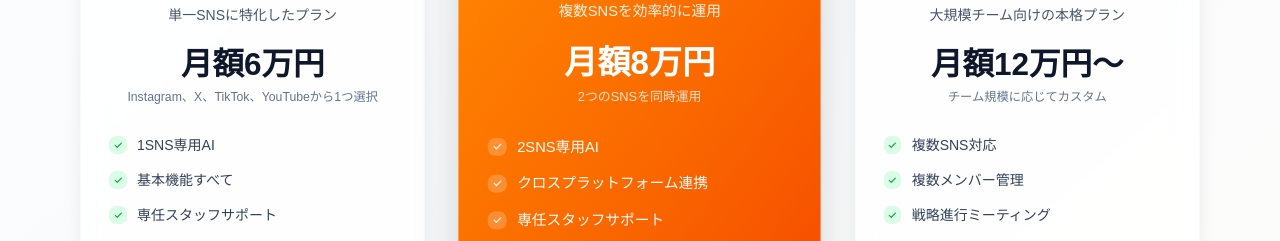
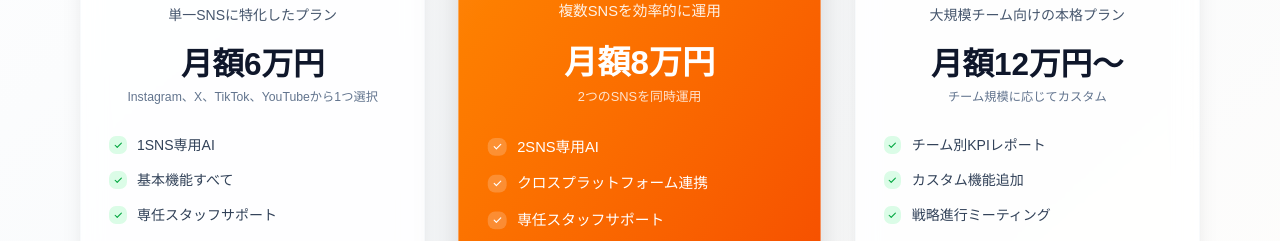
Before and after one commit to mogcia-app/signal-hp, a Next.js app: page / in a window 1280 px wide. Shown: the part 7800-8041 px from the top of the page. Built offline with nearby package versions, Linux system fonts and the light colour scheme; no server answers.

Commit message:
Update team plan features: remove SNS-related features, add custom features

```diff
--- a/src/app/page.tsx
+++ b/src/app/page.tsx
@@ -1111,7 +1111,7 @@ export default function Home() {
                 <path fillRule="evenodd" d="M16.707 5.293a1 1 0 010 1.414l-8 8a1 1 0 01-1.414 0l-4-4a1 1 0 011.414-1.414L8 12.586l7.293-7.293a1 1 0 011.414 0z" clipRule="evenodd" />
               </svg>
             </div>
-            <span className="text-slate-700">複数SNS対応</span>
+            <span className="text-slate-700">チーム別KPIレポート</span>
           </div>
 
           <div className="flex items-center">
@@ -1120,7 +1120,7 @@ export default function Home() {
                 <path fillRule="evenodd" d="M16.707 5.293a1 1 0 010 1.414l-8 8a1 1 0 01-1.414 0l-4-4a1 1 0 011.414-1.414L8 12.586l7.293-7.293a1 1 0 011.414 0z" clipRule="evenodd" />
               </svg>
             </div>
-            <span className="text-slate-700">複数メンバー管理</span>
+            <span className="text-slate-700">カスタム機能追加</span>
           </div>
 
           <div className="flex items-center">
```
